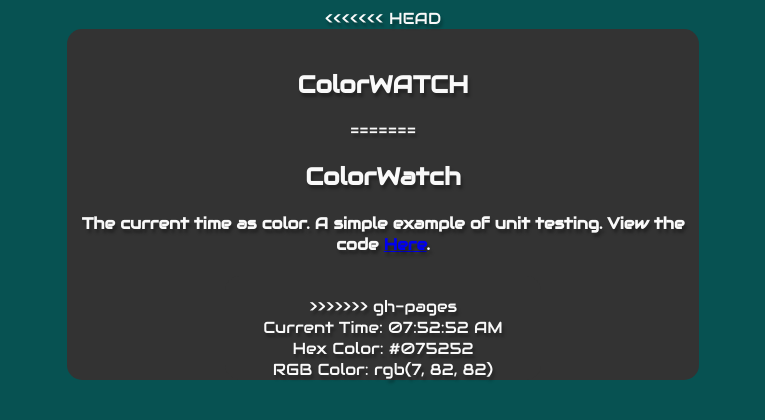
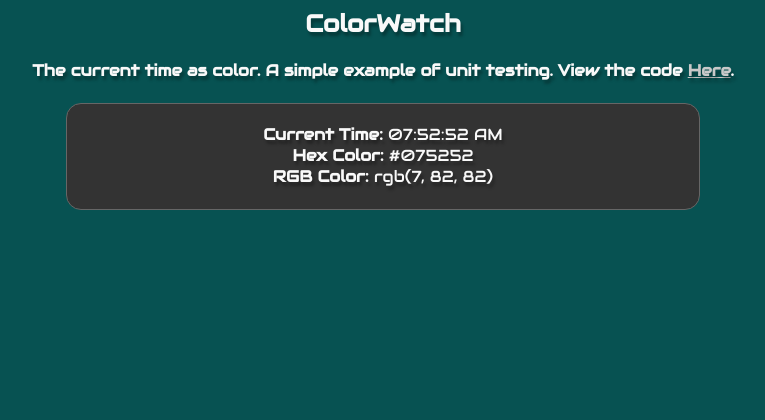
Before and after one commit to kyledodge/colorwatch, a plain HTML site: page index.html in a window 1280 px wide. Shown: the whole page, without its empty margins (257-1022 px from the left). Drawn offline with nearby package versions, Linux system fonts and the light colour scheme.

Commit message:
Fixed conflict

```diff
--- a/index.html
+++ b/index.html
@@ -6,16 +6,9 @@
 </head>
 
 <body id="main">
-<<<<<<< HEAD
-
-    <div id="labelContainer">
-        <h2>ColorWATCH</h2>
-
-=======
     <h2>ColorWatch</h2>
     <h4>The current time as color. A simple example of unit testing. View the code <a href="https://github.com/kyledodge/colorwatch">Here</a>.</h4>
     <div id="labelContainer">
->>>>>>> gh-pages
         <div>
             <span class="label">Current Time:</span>
             <span id="clock"></span>
--- a/main.css
+++ b/main.css
@@ -5,27 +5,20 @@ html, body {
     text-align: center;
 }
 
-<<<<<<< HEAD
-=======
 a, a:active, a:hover {
     color: #c9c9c9;
 }
->>>>>>> gh-pages
+
 .label {
     font-weight: bold;
 }
 
 #labelContainer {
     width: 50%;
-<<<<<<< HEAD
-    height: 150px;
-    margin: 100px auto auto auto;
-=======
     height: 85px;
     padding-top: 20px;
     vertical-align: middle;
     margin: auto;
->>>>>>> gh-pages
     border: solid 1px #666;
     background-color: #333;
     border-radius: 15px;
```
